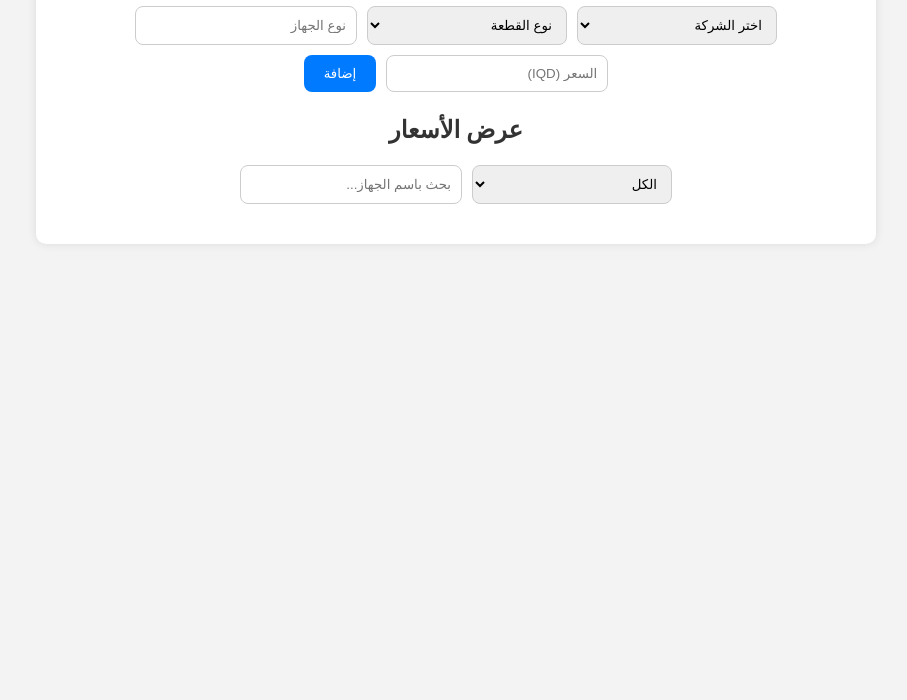
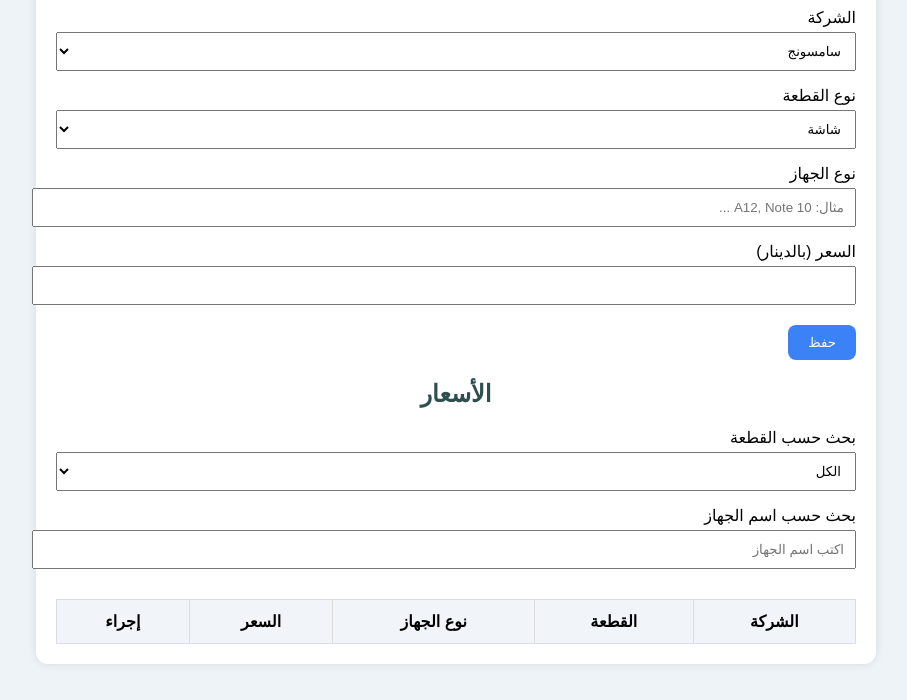
Before and after one commit to sdcvbns/Punkof, a plain HTML site: page index.html in a window 1280 px wide. Shown: the part 100-800 px from the top of the page, without its empty margins (184-1091 px from the left). Drawn offline with Linux system fonts and the light colour scheme; files that its build step writes are made by us from their sources.

Commit message:
Update index.html

```diff
--- a/index.html
+++ b/index.html
@@ -1,49 +1,209 @@
+
 <!DOCTYPE html>
 <html lang="ar" dir="rtl">
 <head>
   <meta charset="UTF-8">
+  <title>أسعار الشاشات والبطاريات</title>
   <meta name="viewport" content="width=device-width, initial-scale=1.0">
-  <title>أسعار الشاشات والبطاريات</title>
-  <link rel="stylesheet" href="style.css">
+  <style>
+    body {
+      font-family: 'Cairo', sans-serif;
+      background: #eef3f8;
+      margin: 0;
+      padding: 20px;
+    }
+    .container {
+      max-width: 800px;
+      margin: auto;
+      background: white;
+      padding: 20px;
+      border-radius: 12px;
+      box-shadow: 0 0 10px rgba(0,0,0,0.1);
+    }
+    h2 {
+      text-align: center;
+      color: #2f4f4f;
+    }
+    label {
+      display: block;
+      margin-top: 15px;
+    }
+    select, input[type="number"], input[type="text"] {
+      width: 100%;
+      padding: 10px;
+      margin-top: 5px;
+    }
+    button {
+      margin-top: 20px;
+      padding: 10px 20px;
+      background: #3b82f6;
+      border: none;
+      color: white;
+      border-radius: 8px;
+      cursor: pointer;
+    }
+    button:hover {
+      background: #2563eb;
+    }
+    table {
+      width: 100%;
+      border-collapse: collapse;
+      margin-top: 30px;
+    }
+    th, td {
+      border: 1px solid #ddd;
+      padding: 12px;
+      text-align: center;
+    }
+    th {
+      background: #f1f5f9;
+    }
+    .actions button {
+      margin: 0 5px;
+      padding: 5px 10px;
+    }
+  </style>
 </head>
 <body>
   <div class="container">
-    <h1>إضافة سعر جديد</h1>
-    <div class="form-section">
+    <h2>إدخال سعر جديد</h2>
+    <label>الشركة</label>
     <select id="company">
-        <option disabled selected>اختر الشركة</option>
       <option>سامسونج</option>
       <option>هواوي</option>
+      <option>شاومي</option>
       <option>أوبو</option>
-        <option>شاومي</option>
+      <option>ريلمي</option>
+      <option>هونر</option>
       <option>تكنو</option>
-        <option>إنفنكس</option>
-        <option>ريلمي</option>
-        <option>آبل</option>
-        <option>نوكيا</option>
+      <option>انفنيكس</option>
+      <option>آيتل</option>
     </select>
-      <select id="part">
-        <option disabled selected>نوع القطعة</option>
+
+    <label>نوع القطعة</label>
+    <select id="partType">
       <option>شاشة</option>
       <option>بطارية</option>
     </select>
-      <input type="text" id="model" placeholder="نوع الجهاز">
-      <input type="number" id="price" placeholder="السعر (IQD)">
-      <button onclick="addEntry()">إضافة</button>
+
+    <label>نوع الجهاز</label>
+    <input type="text" id="deviceType" placeholder="مثال: A12, Note 10 ...">
+
+    <label>السعر (بالدينار)</label>
+    <input type="number" id="price">
+
+    <button onclick="addOrUpdate()">حفظ</button>
+
+    <h2>الأسعار</h2>
+
+    <label>بحث حسب القطعة</label>
+    <select id="filterPart" onchange="filterTable()">
+      <option value="">الكل</option>
+      <option value="شاشة">شاشة</option>
+      <option value="بطارية">بطارية</option>
+    </select>
+
+    <label>بحث حسب اسم الجهاز</label>
+    <input type="text" id="searchBox" onkeyup="filterTable()" placeholder="اكتب اسم الجهاز">
+
+    <table>
+      <thead>
+        <tr>
+          <th>الشركة</th>
+          <th>القطعة</th>
+          <th>نوع الجهاز</th>
+          <th>السعر</th>
+          <th>إجراء</th>
+        </tr>
+      </thead>
+      <tbody id="priceTable"></tbody>
+    </table>
   </div>
 
-    <h2>عرض الأسعار</h2>
-    <div class="filter">
-      <select id="filterPart" onchange="filterEntries()">
-        <option value="all">الكل</option>
-        <option value="شاشة">شاشات</option>
-        <option value="بطارية">بطاريات</option>
-      </select>
-      <input type="text" id="searchInput" placeholder="بحث باسم الجهاز..." oninput="filterEntries()">
-    </div>
-    <div id="entriesList" class="entries-list"></div>
-  </div>
+  <script>
+    let editIndex = -1;
+    let data = [];
 
-  <script src="script.js"></script>
+    function addOrUpdate() {
+      const company = document.getElementById('company').value;
+      const part = document.getElementById('partType').value;
+      const device = document.getElementById('deviceType').value;
+      const price = document.getElementById('price').value;
+
+      if (!device || !price) return alert("يرجى إدخال جميع الحقول");
+
+      const entry = { company, part, device, price };
+
+      if (editIndex === -1) {
+        data.push(entry);
+      } else {
+        data[editIndex] = entry;
+        editIndex = -1;
+      }
+
+      document.getElementById('deviceType').value = '';
+      document.getElementById('price').value = '';
+      renderTable();
+    }
+
+    function renderTable() {
+      const tbody = document.getElementById('priceTable');
+      tbody.innerHTML = '';
+      data.forEach((item, i) => {
+        const row = document.createElement('tr');
+        row.innerHTML = `
+          <td>${item.company}</td>
+          <td>${item.part}</td>
+          <td>${item.device}</td>
+          <td>${item.price}</td>
+          <td class="actions">
+            <button onclick="editEntry(${i})">تعديل</button>
+            <button onclick="deleteEntry(${i})">حذف</button>
+          </td>`;
+        tbody.appendChild(row);
+      });
+    }
+
+    function editEntry(index) {
+      const item = data[index];
+      document.getElementById('company').value = item.company;
+      document.getElementById('partType').value = item.part;
+      document.getElementById('deviceType').value = item.device;
+      document.getElementById('price').value = item.price;
+      editIndex = index;
+    }
+
+    function deleteEntry(index) {
+      if (confirm("هل تريد حذف هذا العنصر؟")) {
+        data.splice(index, 1);
+        renderTable();
+      }
+    }
+
+    function filterTable() {
+      const filterPart = document.getElementById('filterPart').value;
+      const search = document.getElementById('searchBox').value.toLowerCase();
+      const tbody = document.getElementById('priceTable');
+      tbody.innerHTML = '';
+      data
+        .filter(item =>
+          (filterPart === '' || item.part === filterPart) &&
+          (item.device.toLowerCase().includes(search))
+        )
+        .forEach((item, i) => {
+          const row = document.createElement('tr');
+          row.innerHTML = `
+            <td>${item.company}</td>
+            <td>${item.part}</td>
+            <td>${item.device}</td>
+            <td>${item.price}</td>
+            <td class="actions">
+              <button onclick="editEntry(${i})">تعديل</button>
+              <button onclick="deleteEntry(${i})">حذف</button>
+            </td>`;
+          tbody.appendChild(row);
+        });
+    }
+  </script>
 </body>
 </html>
```
Lines whose indentation alone changed are shown as unchanged.
